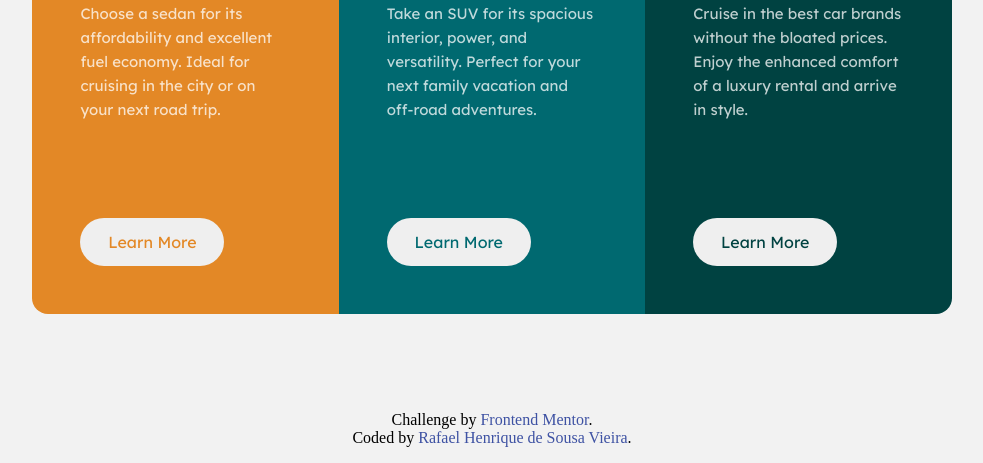
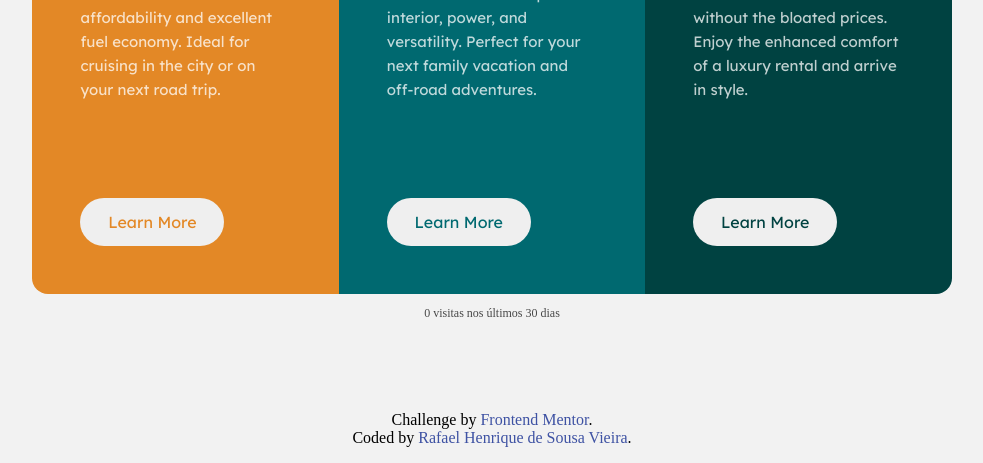
Before and after one commit to RafaelHDSV/3-column-preview-card-component, a plain HTML site: page index.html in a window 1280 px wide. Shown: the part 337-800 px from the top of the page, without its empty margins (148-1131 px from the left). Drawn offline with Linux system fonts and the light colour scheme.

Commit message:
Show public visit count in the footer (board#22). (#1)

```diff
--- a/index.html
+++ b/index.html
@@ -58,6 +58,8 @@
     <p>Coded by <a href="https://github.com/RafaelHDSV" target="_blank">Rafael Henrique de Sousa Vieira</a>.</p>
   </div>
 <script data-name="BMC-Widget" data-cfasync="false" src="https://cdnjs.buymeacoffee.com/1.0.0/widget.prod.min.js" data-id="vieira" data-description="Support me on Buy me a coffee!" data-message="" data-color="#E28625" data-position="Right" data-x_margin="18" data-y_margin="18"></script>
+    <p id="va-visits" aria-live="polite" hidden style="margin:0;padding:0.75rem 1rem;text-align:center;font-size:0.75rem;opacity:0.7"></p>
+    <script type="module" src="js/visit-count.js"></script>
 </body>
 
 </html>
--- /dev/null
+++ b/js/visit-count.js
@@ -0,0 +1,22 @@
+const key = 'cartao-de-3-colunas'
+const el = document.getElementById('va-visits')
+if (el) {
+  const local = ['localhost', '127.0.0.1', '[::1]'].includes(location.hostname)
+  ;(async () => {
+    try {
+      const res = await fetch(
+        `https://analytics.getvieira.com/v1/public/projects/${encodeURIComponent(key)}/summary?period=30d`
+      )
+      const data = res.ok ? await res.json() : null
+      const n = typeof data?.pageviews === 'number' ? data.pageviews : 0
+      if (!local && n <= 0) return
+      el.textContent = `${new Intl.NumberFormat('pt-BR').format(n)} visitas nos últimos 30 dias`
+      el.hidden = false
+    } catch {
+      if (local) {
+        el.textContent = '0 visitas nos últimos 30 dias'
+        el.hidden = false
+      }
+    }
+  })()
+}
```
